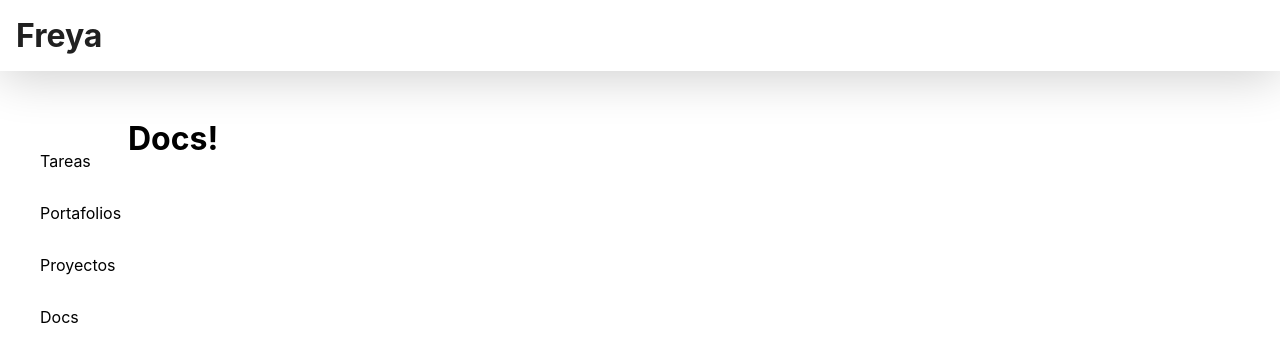
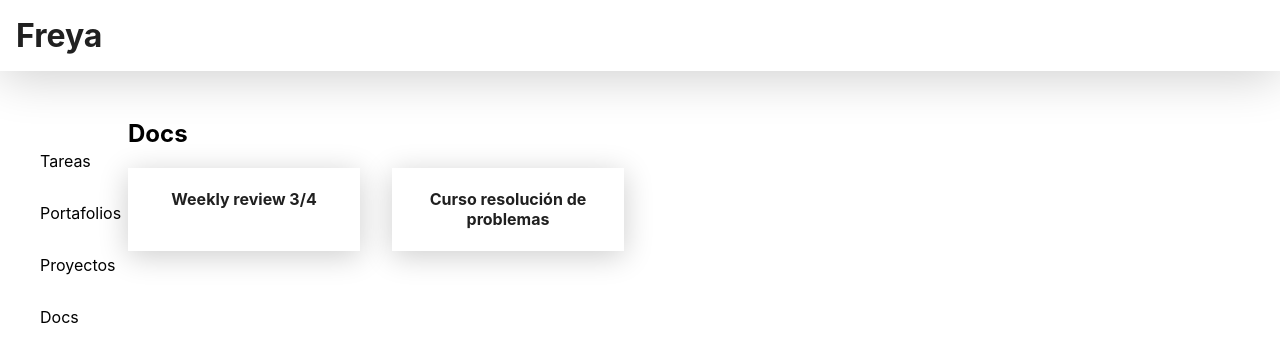
Before and after one commit to amengual-ln/freya, a React (Create React App) app: page /docs in a window 1280 px wide. Shown: the top 362 px of the page. Built offline with nearby package versions, Linux system fonts and the light colour scheme.

Commit message:
Basic components for Docs and doc editing

```diff
--- /dev/null
+++ b/src/components/DocGridItem/index.js
@@ -0,0 +1,29 @@
+import { Link } from 'react-router-dom'
+import styled from "styled-components"
+
+const Doc = styled.div`
+  text-align: center;
+  color: #202020;
+  transition: .2s;
+  box-shadow: 0 5px 30px rgba(0, 0, 0, 0.2);
+  &:hover {
+    transform: translateY(-5px);
+  }
+  a {
+    display: block;
+    padding: 0.01rem 0;
+    color: inherit;
+    text-decoration: none;
+  }
+`
+
+export default function DocGridItem ({ doc, url }) {
+  const title = doc.title.replace(/(<([^>]+)>)/ig, '');
+  return (
+    <Doc>
+      <Link to={`/${url}/${doc.id}`}>
+        <h4>{title}</h4>
+      </Link>
+    </Doc>
+  )
+}
--- /dev/null
+++ b/src/pages/Doc/index.js
@@ -0,0 +1,24 @@
+import { useParams } from "react-router";
+import { useSelector } from "react-redux";
+import { getDoc } from "../../store/selectors/docs";
+
+import { CKEditor } from '@ckeditor/ckeditor5-react';
+import InlineEditor from '@ckeditor/ckeditor5-build-inline';
+
+export default function Doc () {
+  const { id } = useParams();
+  const doc = useSelector(state => (getDoc(state, id)))
+
+  return (
+    <>
+    <CKEditor
+      editor={ InlineEditor }
+      data={ doc.title }
+    ></CKEditor>
+      <CKEditor
+        editor={ InlineEditor }
+        data={ doc.content }
+      ></CKEditor>
+    </>
+  )
+}
--- a/src/pages/Docs/index.js
+++ b/src/pages/Docs/index.js
@@ -1,3 +1,19 @@
+import { useSelector } from "react-redux";
+import { getDocs } from "../../store/selectors/docs";
+
+import Grid from "../../components/Grid";
+import DocGridItem from "../../components/DocGridItem";
+
 export default function Docs () {
-  return <h1>Docs!</h1>
+  const docs = useSelector(state => getDocs(state))
+
+  return (
+    <>
+      <Grid title="Docs" columns="4">
+        {docs.map((doc) => (
+          <DocGridItem doc={doc} url="doc" key={doc.id} />
+        ))}
+      </Grid>
+    </>
+  )
 }
```
